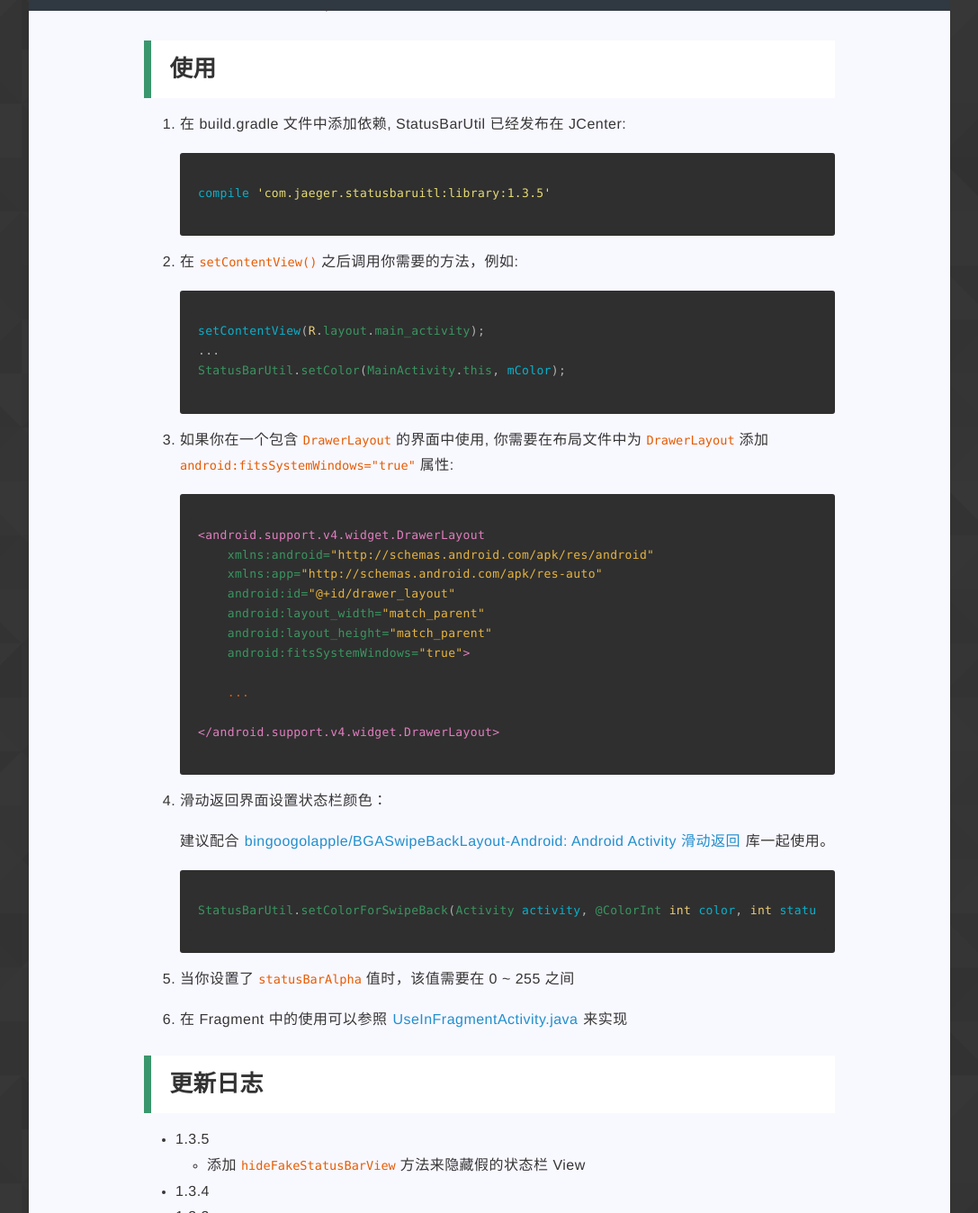
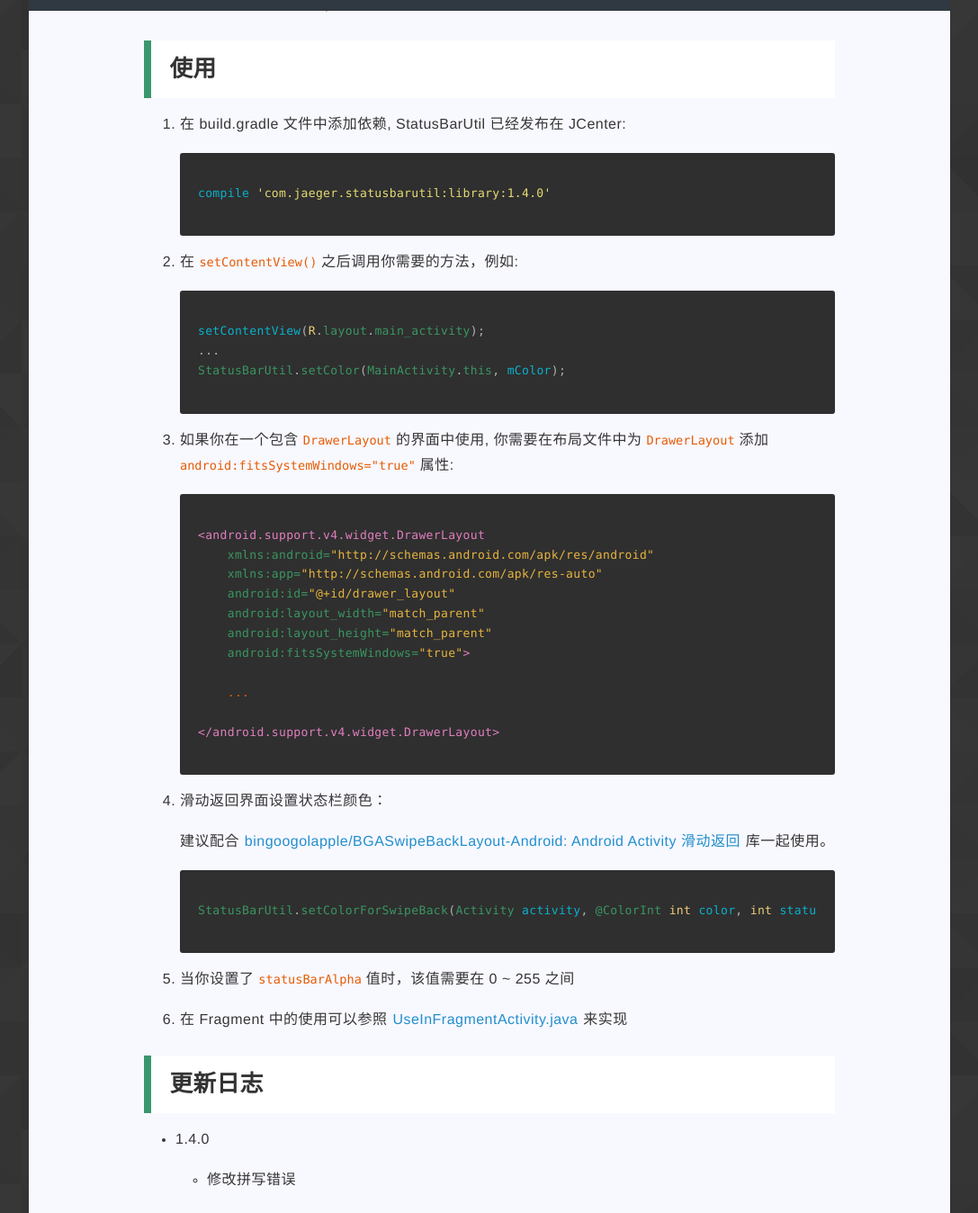
Before and after one commit to laobie/laobie.github.io, a Jekyll site: the page built from _posts/2016-03-27-statusbar-util.md, in a window 1280 px wide and 1400 px high, scrolled down 3793 px, cut to the strip 52-1400 px from the top of the window. Shown: the whole strip at 90% size, without its empty margins (96-1183 px from the left). Built offline with Jekyll 4.4.1, drawn with Linux system fonts in a browser that asks for light colours; nearby versions of some CDN libraries; library files that are not in the unit come from our copies; comment, search, counter and statistics services are not loaded.

Commit message:
update statusbarutil

````diff
--- a/_posts/2016-03-27-statusbar-util.md
+++ b/_posts/2016-03-27-statusbar-util.md
@@ -79,7 +79,7 @@
 1. 在 build.gradle 文件中添加依赖, StatusBarUtil 已经发布在 JCenter:
 
    ```groovy
-   compile 'com.jaeger.statusbaruitl:library:1.3.5'
+   compile 'com.jaeger.statusbarutil:library:1.4.0'
    ```
 
 2. 在 `setContentView()` 之后调用你需要的方法，例如:
@@ -119,6 +119,14 @@
 6. 在 Fragment 中的使用可以参照 [UseInFragmentActivity.java](https://github.com/laobie/StatusBarUtil/blob/master/sample/src/main/java/com/jaeger/statusbarutil/UseInFragmentActivity.java) 来实现
 
 ### 更新日志
+
+- 1.4.0
+
+  - 修改拼写错误
+
+- 1.3.6
+
+  - bug fix
 
 - 1.3.5
   - 添加 `hideFakeStatusBarView` 方法来隐藏假的状态栏 View
````
